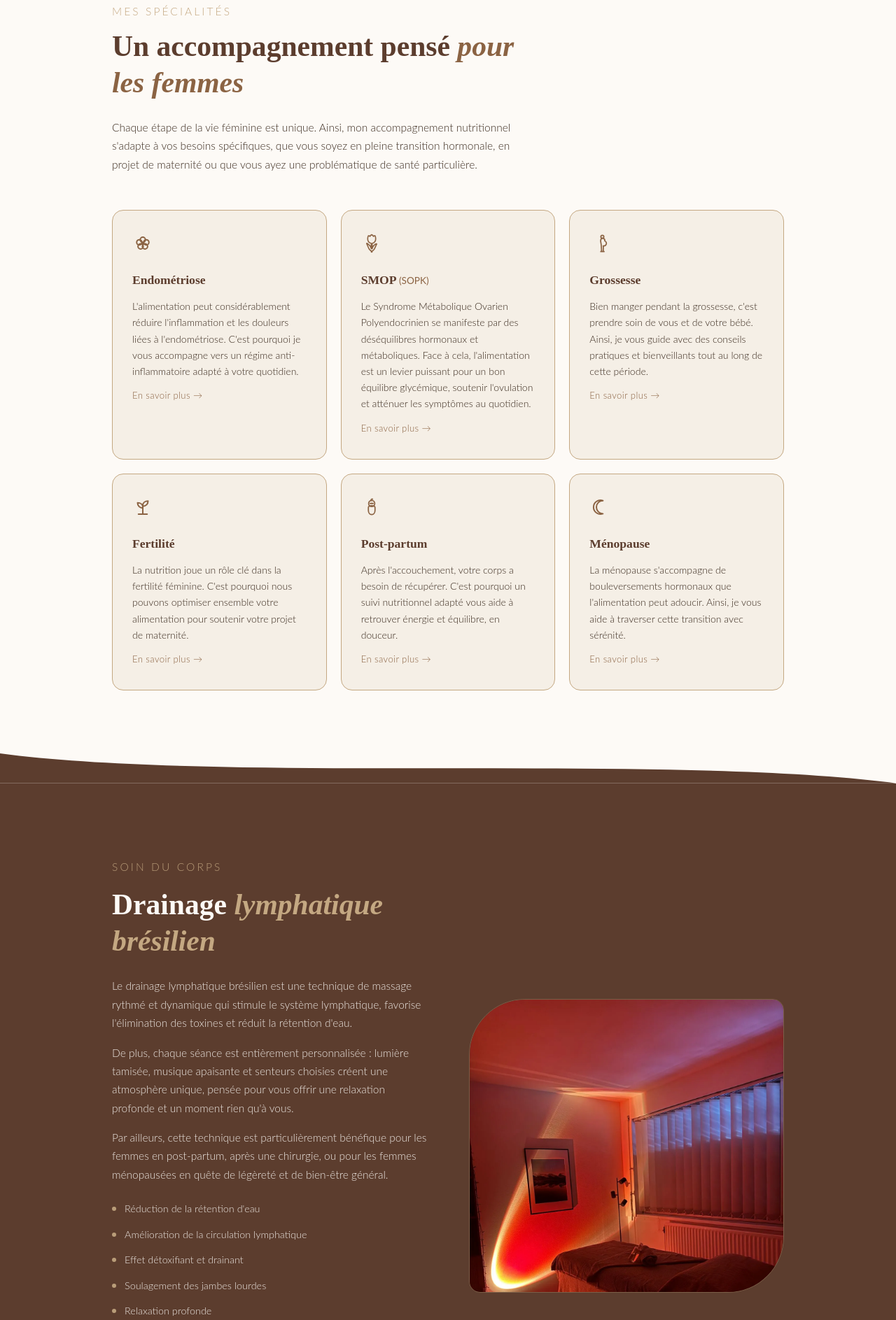
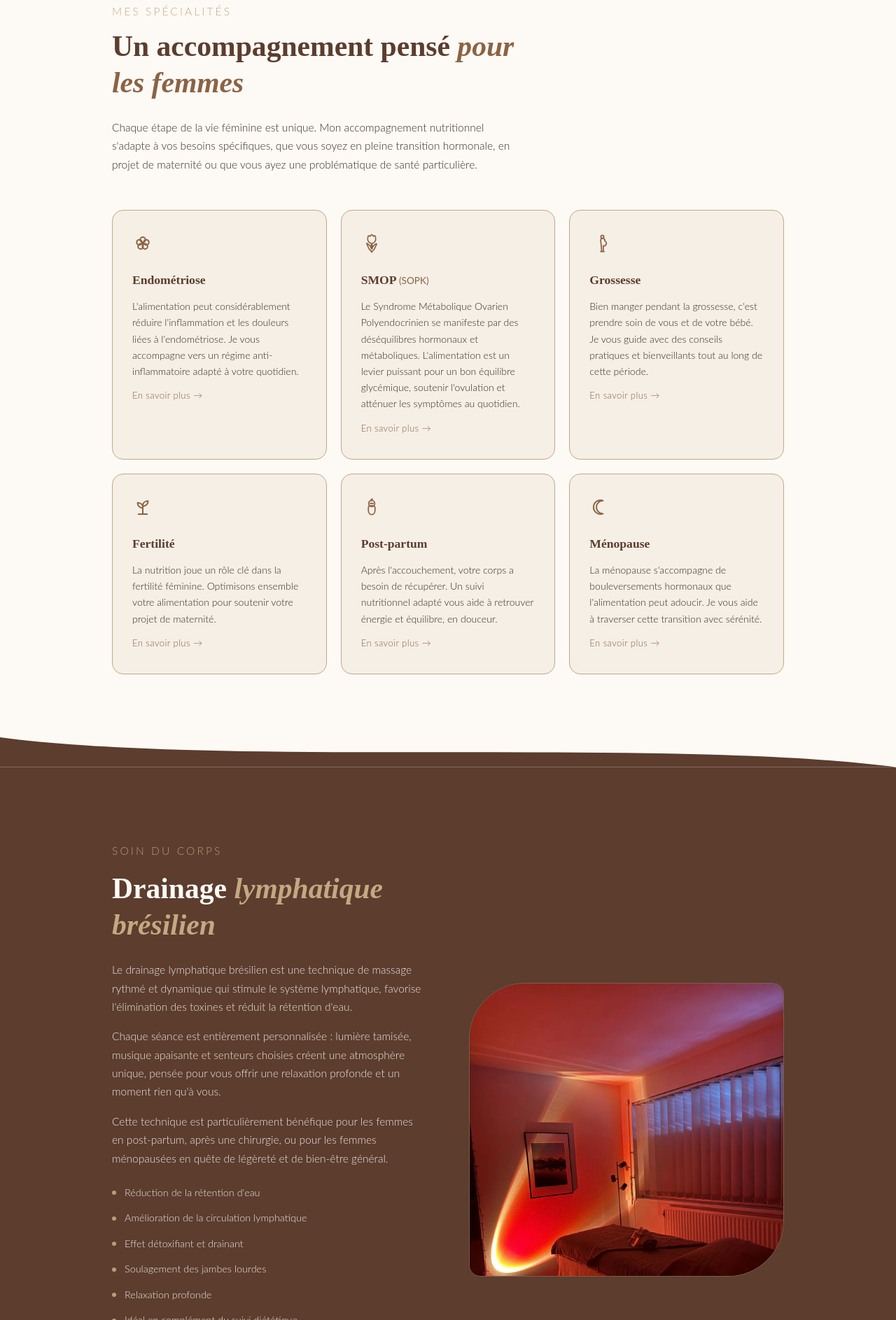
Before and after one commit to kilinkTV/site-lucile, a plain HTML site: page index.html in a window 1280 px wide. Shown: the part 1925-3812 px from the top of the page at 70% size. Drawn offline with Linux system fonts and the light colour scheme; a web font is replaced by a local one.

Commit message:
Retire les connecteurs de transition ajoutés plus tôt
Ajoutés pour répondre à un point de l'audit SEO ('0% mots de
transition'), mais vérifié après coup que l'outil ne détecte pas les
connecteurs français (toujours 0% une fois en prod) — la justification
ne tenait plus. Retour au texte d'origine sur les 11 phrases
concernées.

```diff
--- a/index.html
+++ b/index.html
@@ -136,7 +136,7 @@
         <h2 class="section-title" id="apropos-title">Bonjour, je suis <em>Lucile</em></h2>
         <p>Diététicienne spécialisée en santé de la femme, je vous accompagne avec bienveillance à chaque étape de votre vie : SMOP, endométriose, fertilité, grossesse, post-partum, ménopause ou rééquilibrage alimentaire.</p>
         <p>Mon approche est entièrement personnalisée, sans restriction, sans frustration et sans culpabilité. Ensemble, nous construisons des habitudes durables, adaptées à votre mode de vie, pour vous aider à atteindre vos objectifs tout en prenant soin de votre santé.</p>
-        <p>Par ailleurs, je vous reçois au <strong>16 place Sainte-Claire, Grenoble</strong>, en consultation individuelle.</p>
+        <p>Je vous reçois au <strong>16 place Sainte-Claire, Grenoble</strong>, en consultation individuelle.</p>
         <div class="apropos-tags" aria-label="Spécialités">
           <span class="tag">Endométriose</span>
           <span class="tag">SMOP</span>
@@ -173,7 +173,7 @@
     <div class="specialites-intro">
       <p class="section-label">Mes spécialités</p>
       <h2 class="section-title" id="specialites-title">Un accompagnement pensé <em>pour les femmes</em></h2>
-      <p>Chaque étape de la vie féminine est unique. Ainsi, mon accompagnement nutritionnel s'adapte à vos besoins spécifiques, que vous soyez en pleine transition hormonale, en projet de maternité ou que vous ayez une problématique de santé particulière.</p>
+      <p>Chaque étape de la vie féminine est unique. Mon accompagnement nutritionnel s'adapte à vos besoins spécifiques, que vous soyez en pleine transition hormonale, en projet de maternité ou que vous ayez une problématique de santé particulière.</p>
     </div>
     <div class="cards-grid">
       <article class="card">
@@ -182,7 +182,7 @@
           <circle cx="12" cy="12" r="1.3" fill="var(--brun)" stroke="none"/>
         </svg></span>
         <h3>Endométriose</h3>
-        <p>L'alimentation peut considérablement réduire l'inflammation et les douleurs liées à l'endométriose. C'est pourquoi je vous accompagne vers un régime anti-inflammatoire adapté à votre quotidien.</p>
+        <p>L'alimentation peut considérablement réduire l'inflammation et les douleurs liées à l'endométriose. Je vous accompagne vers un régime anti-inflammatoire adapté à votre quotidien.</p>
         <a href="/conseils/endometriose-et-alimentation.html" class="card-link">En savoir plus →</a>
       </article>
       <article class="card">
@@ -190,7 +190,7 @@
           <path d="M12.07 22.0 L11.56 21.7 L11.53 20.66 L10.08 19.6 L8.82 18.02 L6.24 12.1 L6.43 11.86 L7.22 12.25 L9.47 14.03 L10.57 15.57 L11.52 18.06 L11.53 11.92 L9.67 11.26 L8.4 10.1 L7.62 8.4 L7.41 6.5 L7.65 4.72 L8.18 3.2 L8.86 3.2 L9.98 3.96 L10.8 2.77 L11.93 2.0 L13.08 2.65 L14.02 3.96 L15.06 3.23 L15.74 3.15 L16.28 4.41 L16.56 6.13 L16.41 8.27 L15.7 9.94 L14.41 11.2 L12.5 11.92 L12.48 18.09 L13.25 15.96 L14.45 14.22 L16.16 12.87 L17.38 12.4 L17.76 12.55 L15.02 18.47 L13.89 19.81 L12.47 20.68 L12.47 21.65 L12.07 22.0 Z"/>
         </svg></span>
         <h3>SMOP <span style="font-size:0.85rem;color:var(--brun);font-family:'Lato',sans-serif;font-weight:400;">(SOPK)</span></h3>
-        <p>Le Syndrome Métabolique Ovarien Polyendocrinien se manifeste par des déséquilibres hormonaux et métaboliques. Face à cela, l'alimentation est un levier puissant pour un bon équilibre glycémique, soutenir l'ovulation et atténuer les symptômes au quotidien.</p>
+        <p>Le Syndrome Métabolique Ovarien Polyendocrinien se manifeste par des déséquilibres hormonaux et métaboliques. L'alimentation est un levier puissant pour un bon équilibre glycémique, soutenir l'ovulation et atténuer les symptômes au quotidien.</p>
         <a href="/conseils/sopk-equilibre-glycemique.html" class="card-link">En savoir plus →</a>
       </article>
       <article class="card">
@@ -199,7 +199,7 @@
           <path d="M15.7 6.2C17 6.5 17.8 7.8 17.6 9.2C19.3 9.8 20 11.8 19 13.4C18.3 14.6 17 15 15.8 14.7C16 16 16 18 15.8 20.5L16.8 21.3L13 21.3L13.9 20.5C13.7 17 13.8 14 13.2 11.5C12.6 9 13 6.8 14.3 6.1Z"/>
         </svg></span>
         <h3>Grossesse</h3>
-        <p>Bien manger pendant la grossesse, c'est prendre soin de vous et de votre bébé. Ainsi, je vous guide avec des conseils pratiques et bienveillants tout au long de cette période.</p>
+        <p>Bien manger pendant la grossesse, c'est prendre soin de vous et de votre bébé. Je vous guide avec des conseils pratiques et bienveillants tout au long de cette période.</p>
         <a href="/conseils/nutrition-grossesse.html" class="card-link">En savoir plus →</a>
       </article>
       <article class="card">
@@ -210,7 +210,7 @@
           <line x1="7" y1="20" x2="17" y2="20"/>
         </svg></span>
         <h3>Fertilité</h3>
-        <p>La nutrition joue un rôle clé dans la fertilité féminine. C'est pourquoi nous pouvons optimiser ensemble votre alimentation pour soutenir votre projet de maternité.</p>
+        <p>La nutrition joue un rôle clé dans la fertilité féminine. Optimisons ensemble votre alimentation pour soutenir votre projet de maternité.</p>
         <a href="/conseils/alimentation-fertilite.html" class="card-link">En savoir plus →</a>
       </article>
       <article class="card">
@@ -222,7 +222,7 @@
           <path d="M8.2 12.3c0-1.3 1.7-2.1 3.8-2.1s3.8.8 3.8 2.1v3.2c0 3.1-1.7 5-3.8 5s-3.8-1.9-3.8-5v-3.2z"/>
         </svg></span>
         <h3>Post-partum</h3>
-        <p>Après l'accouchement, votre corps a besoin de récupérer. C'est pourquoi un suivi nutritionnel adapté vous aide à retrouver énergie et équilibre, en douceur.</p>
+        <p>Après l'accouchement, votre corps a besoin de récupérer. Un suivi nutritionnel adapté vous aide à retrouver énergie et équilibre, en douceur.</p>
         <a href="/conseils/nutrition-post-partum.html" class="card-link">En savoir plus →</a>
       </article>
       <article class="card">
@@ -230,7 +230,7 @@
           <path d="M15.5 4.5a8 8 0 1 0 0 15 6.5 6.5 0 0 1 0-15z"/>
         </svg></span>
         <h3>Ménopause</h3>
-        <p>La ménopause s'accompagne de bouleversements hormonaux que l'alimentation peut adoucir. Ainsi, je vous aide à traverser cette transition avec sérénité.</p>
+        <p>La ménopause s'accompagne de bouleversements hormonaux que l'alimentation peut adoucir. Je vous aide à traverser cette transition avec sérénité.</p>
         <a href="/conseils/nutrition-menopause.html" class="card-link">En savoir plus →</a>
       </article>
     </div>
@@ -252,8 +252,8 @@
         <p class="section-label">Soin du corps</p>
         <h2 class="section-title" id="drainage-title">Drainage <em>lymphatique brésilien</em></h2>
         <p>Le drainage lymphatique brésilien est une technique de massage rythmé et dynamique qui stimule le système lymphatique, favorise l'élimination des toxines et réduit la rétention d'eau.</p>
-        <p>De plus, chaque séance est entièrement personnalisée : lumière tamisée, musique apaisante et senteurs choisies créent une atmosphère unique, pensée pour vous offrir une relaxation profonde et un moment rien qu'à vous.</p>
-        <p>Par ailleurs, cette technique est particulièrement bénéfique pour les femmes en post-partum, après une chirurgie, ou pour les femmes ménopausées en quête de légèreté et de bien-être général.</p>
+        <p>Chaque séance est entièrement personnalisée : lumière tamisée, musique apaisante et senteurs choisies créent une atmosphère unique, pensée pour vous offrir une relaxation profonde et un moment rien qu'à vous.</p>
+        <p>Cette technique est particulièrement bénéfique pour les femmes en post-partum, après une chirurgie, ou pour les femmes ménopausées en quête de légèreté et de bien-être général.</p>
         <ul class="drainage-benefits" aria-label="Bénéfices du drainage">
           <li>Réduction de la rétention d'eau</li>
           <li>Amélioration de la circulation lymphatique</li>
@@ -455,7 +455,7 @@
       </details>
       <details class="faq-item">
         <summary>Quelle diététicienne consulter pour l'endométriose à Grenoble ?</summary>
-        <p class="faq-answer">Lucile Le Pocreau est diététicienne-nutritionniste à Grenoble (16 place Sainte-Claire), spécialisée en santé de la femme, dont l'endométriose. Elle a en effet suivi une formation dédiée à la prise en charge de l'endométriose et propose un accompagnement anti-inflammatoire personnalisé, au cabinet ou en visio.</p>
+        <p class="faq-answer">Lucile Le Pocreau est diététicienne-nutritionniste à Grenoble (16 place Sainte-Claire), spécialisée en santé de la femme, dont l'endométriose. Elle a suivi une formation dédiée à la prise en charge de l'endométriose et propose un accompagnement anti-inflammatoire personnalisé, au cabinet ou en visio.</p>
       </details>
       <details class="faq-item">
         <summary>Où faire un drainage lymphatique à Grenoble ?</summary>
```
